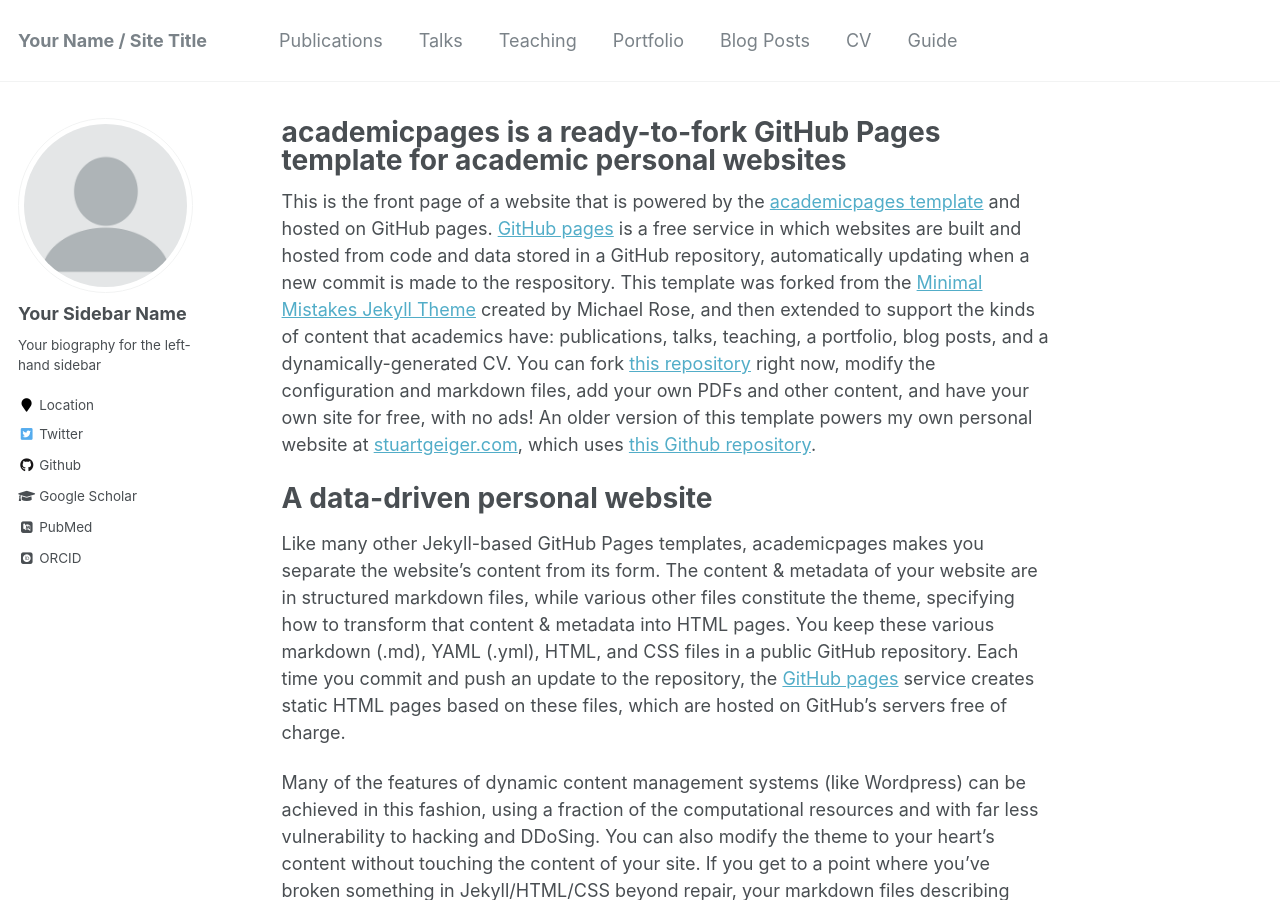
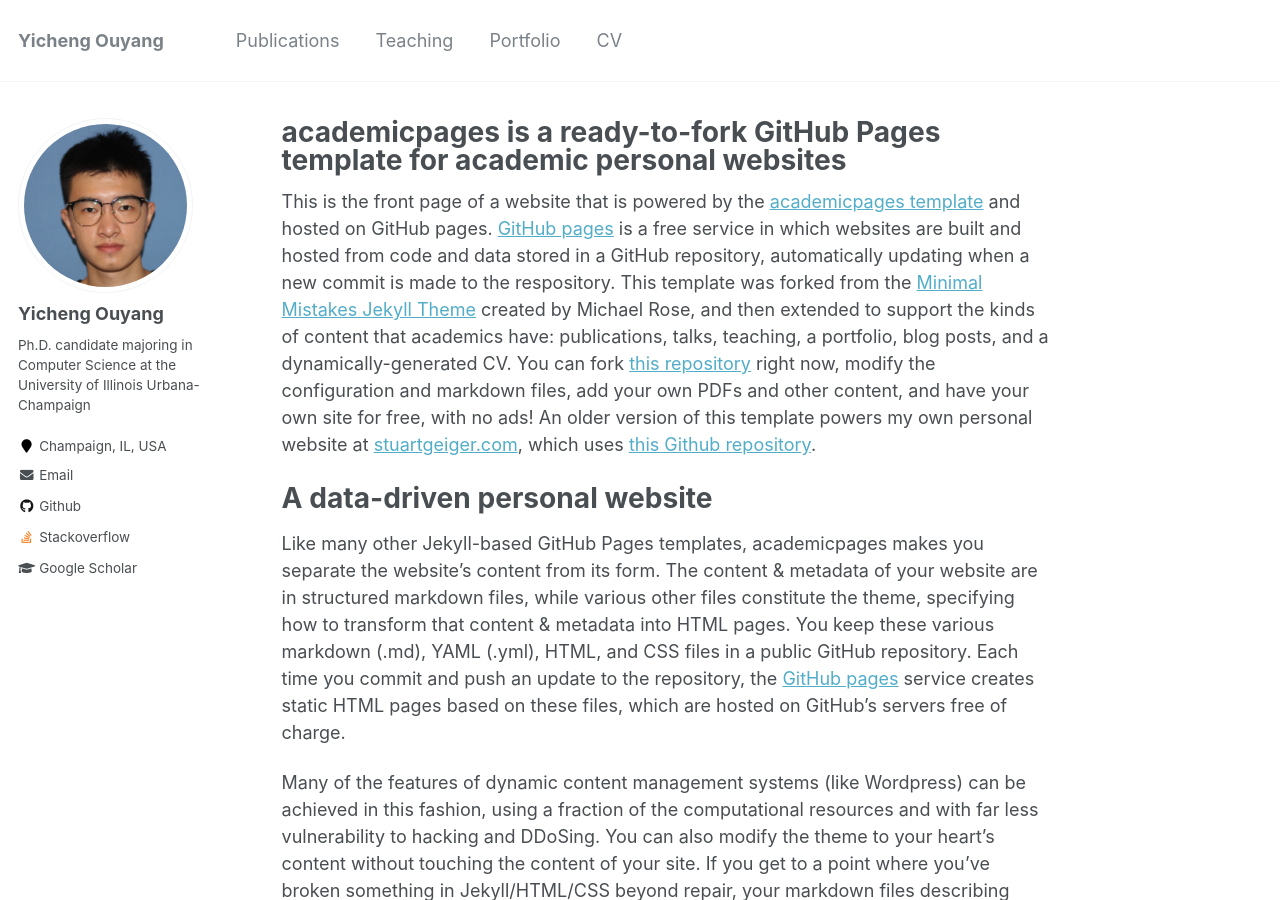
Before and after one commit to yicheng-ouyang/yicheng-ouyang.github.io, a Jekyll site: the page built from _pages/about.md, in a window 1280 px wide and 900 px high. Built offline with Jekyll 4.4.1, drawn with Linux system fonts in a browser that asks for light colours; some web fonts are replaced; some of the changed text lies outside the part shown.

Commit message:
update home page

```diff
--- a/_config.yml
+++ b/_config.yml
@@ -7,13 +7,13 @@
 
 # Site Settings
 locale                   : "en-US"
-title                    : "Your Name / Site Title"
+title                    : "Yicheng Ouyang"
 title_separator          : "-"
-name                     : &name "Your Name"
-description              : &description "personal description"
-url                      : https://academicpages.github.io # the base hostname & protocol for your site e.g. "https://mmistakes.github.io"
+name                     : &name "Yicheng Ouyang"
+description              : &description "Ph.D. candidate majoring in Computer Science at the University of Illinois Urbana-Champaign"
+url                      : https://yicheng-ouyang.github.io # the base hostname & protocol for your site e.g. "https://mmistakes.github.io"
 baseurl                  : "" # the subpath of your site, e.g. "/blog"
-repository               : "academicpages/academicpages.github.io"
+repository               : "yicheng-ouyang/yicheng-ouyang.github.io"
 teaser                   :  # filename of teaser fallback teaser image placed in /images/, .e.g. "500x300.png"
 breadcrumbs              : false # true, false (default)
 words_per_minute         : 160
@@ -80,14 +80,14 @@
 
 # Site Author
 author:
-  name             : "Your Sidebar Name"
-  avatar           : "profile.png"
-  bio              : "Your biography for the left-hand sidebar"
-  location         : "Location"
+  name             : "Yicheng Ouyang"
+  avatar           : "icard.jpg"
+  bio              : "Ph.D. candidate majoring in Computer Science at the University of Illinois Urbana-Champaign"
+  location         : "Champaign, IL, USA"
   employer         :
-  pubmed           : "https://www.ncbi.nlm.nih.gov/pubmed/?term=john+snow"
-  googlescholar    : "http://yourfullgooglescholarurl.com"
-  email            :
+  pubmed           : #"https://www.ncbi.nlm.nih.gov/pubmed/?term=john+snow"
+  googlescholar    : "https://scholar.google.com/citations?user=xc7Z6_sAAAAJ&hl=en"
+  email            : "youyang8@illinois.edu"
   researchgate     :  # example: "https://www.researchgate.net/profile/yourprofile"
   uri              :
   bitbucket        :
@@ -96,20 +96,20 @@
   flickr           :
   facebook         :
   foursquare       :
-  github           : "academicpages"
+  github           : "instein98"
   google_plus      :
   keybase          :
   instagram        :
   impactstory      : #"https://profiles.impactstory.org/u/xxxx-xxxx-xxxx-xxxx"
   lastfm           :
   linkedin         :
-  orcid            : "http://orcid.org/yourorcidurl"
+  orcid            : #"http://orcid.org/yourorcidurl"
   pinterest        :
   soundcloud       :
-  stackoverflow    : # http://stackoverflow.com/users/123456/username
+  stackoverflow    : "https://stackoverflow.com/users/11495796/instein"
   steam            :
   tumblr           :
-  twitter          : "replacethistwitterhandle"
+  twitter          : #"replacethistwitterhandle"
   vine             :
   weibo            :
   xing             :
```
Also changed, not shown: _data/navigation.yml (+6 -6 lines), images/icard.jpg (added), 1 other file.
